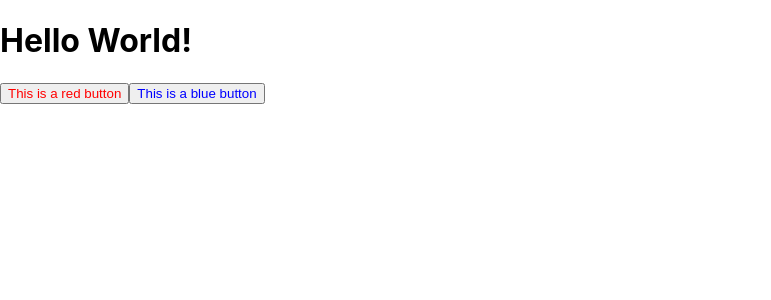
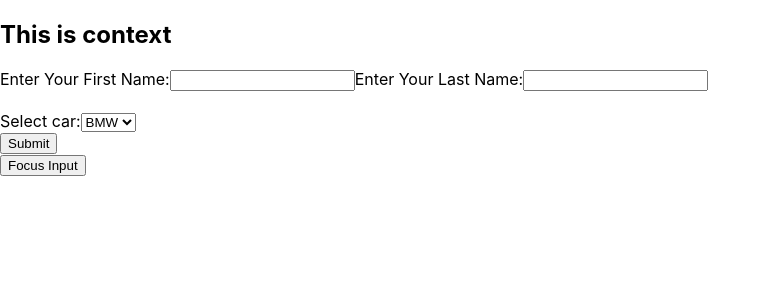
Before and after one commit to kr-mustali/reactapp, a React (Create React App) app: page /form in a window 1280 px wide. Shown: the top 300 px of the page, without its empty margins (0-771 px from the left). Built offline with nearby package versions, Linux system fonts and the light colour scheme.

Commit message:
react hooks

```diff
--- a/package.json
+++ b/package.json
@@ -34,5 +34,8 @@
       "last 1 firefox version",
       "last 1 safari version"
     ]
+  },
+  "devDependencies": {
+    "react-router-dom": "^6.21.3"
   }
 }
--- a/src/App.js
+++ b/src/App.js
@@ -1,11 +1,18 @@
-import Button from "./components/Button";
+import Form from "./Form";
+import Home from "./pages/Home";
+import { BrowserRouter, Routes, Route } from "react-router-dom";
+import Context from "./Context";
+
 function App() {
   return (
-    <div className="App">
-      <h1>Hello World!</h1>
-      <Button color="red" />
-      <Button color="blue" />
-    </div>
+    <Context>
+      <BrowserRouter>
+        <Routes>
+          <Route path="/" element={<Home />} />
+          <Route path="/form" element={<Form />} />
+        </Routes>
+      </BrowserRouter>
+    </Context>
   );
 }
 
--- /dev/null
+++ b/src/Context.js
@@ -0,0 +1,12 @@
+import { createContext } from "react";
+
+export const MyContext = createContext("");
+
+const Context = (props) => {
+  const text = "This is context";
+  return (
+    <MyContext.Provider value={{ text }}>{props.children}</MyContext.Provider>
+  );
+};
+
+export default Context;
--- /dev/null
+++ b/src/Form.js
@@ -0,0 +1,93 @@
+import React, { useEffect, useState, useContext, useRef } from "react";
+import { MyContext } from "./Context";
+
+export default function Form(props) {
+  //context
+  const value = useContext(MyContext);
+  const [inputs, setInputs] = useState({});
+
+  //useRef
+  const inputElement = useRef();
+  const focusInput = () => {
+    inputElement.current.focus();
+  };
+
+  const cars = [
+    { id: 1, brand: "Ford" },
+    { id: 2, brand: "BMW" },
+    { id: 3, brand: "Audi" },
+  ];
+  const handleSubmit = (e) => {
+    e.preventDefault();
+    if (!inputs.fname || !inputs.lname) {
+      alert("Please fill in all required fields");
+      return;
+    }
+    alert(
+      `Welcome ${inputs.fname + " " + inputs.lname}! You have selected ${
+        inputs.carBrand
+      }`
+    );
+    setInputs({});
+  };
+
+  const [count, setCount] = useState(0);
+
+  useEffect(() => {
+    setTimeout(() => {
+      setCount((count) => count + 1);
+    }, 1000);
+  }, [count]);
+
+  const handleChange = (e) => {
+    const name = e.target.name;
+    const value = e.target.value;
+    setInputs((values) => ({ ...values, [name]: value }));
+  };
+  return (
+    <>
+      <form onSubmit={handleSubmit}>
+        {/* <h1>I've rendered {count} times!</h1> */}
+        <h2>{value.text}</h2>
+        <div>
+          <label>
+            Enter Your First Name:
+            <input
+              type="text"
+              name="fname"
+              ref={inputElement}
+              value={inputs.fname || ""}
+              onChange={handleChange}
+            />
+          </label>
+          <label>
+            Enter Your Last Name:
+            <input
+              type="text"
+              name="lname"
+              value={inputs.lname || ""}
+              onChange={handleChange}
+            />
+          </label>
+        </div>
+        <br />
+        <label>
+          Select car:
+          <select
+            name="carBrand"
+            value={inputs.carBrand || "BMW"}
+            onChange={handleChange}
+          >
+            {cars.map((car) => (
+              <option value={car.brand}>{car.brand}</option>
+            ))}
+          </select>
+        </label>
+        <br />
+        <input type="submit" />
+        <br />
+      </form>
+      <button onClick={focusInput}>Focus Input</button>
+    </>
+  );
+}
--- a/src/components/Button.js
+++ b/src/components/Button.js
@@ -1,10 +1,18 @@
 import React from "react";
 
+//react event practice
 function Button(props) {
+  const handleClick = (a) => {
+    alert(props.bg + " " + a);
+  };
+
   return (
     <>
-      <button style={{ color: props.color }}>
-        This is a {props.color} button
+      <button
+        onClick={() => handleClick("Button Clicked")}
+        style={{ color: props.color, backgroundColor: props.bg }}
+      >
+        This is a {props.bg} button
       </button>
     </>
   );
--- /dev/null
+++ b/src/components/Cars.js
@@ -0,0 +1,9 @@
+import React from "react";
+
+export default function Cars(props) {
+  return (
+    <>
+      <li>This is a {props.car}</li>
+    </>
+  );
+}
--- /dev/null
+++ b/src/pages/Home.js
@@ -0,0 +1,35 @@
+import React from "react";
+import Button from "../components/Button";
+import Cars from "../components/Cars";
+import { Link } from "react-router-dom";
+export default function Home() {
+  const length = 3;
+  const cars = [
+    { id: 1, brand: "Ford" },
+    { id: 2, brand: "BMW" },
+    { id: 3, brand: "Audi" },
+  ];
+  return (
+    <>
+      <h1>Hello World!</h1>
+
+      {/* components and props practice */}
+      <Button color="red" bg="blue" />
+      <Button color="blue" bg="red" />
+
+      {/* ternary operator */}
+      {length > 4 ? <h2>Length is {length}</h2> : <h2>Length is small</h2>}
+
+      {/* map() to render list */}
+      <ul>
+        {cars.map((car) => (
+          <Cars car={car.brand} key={car.id} />
+        ))}
+      </ul>
+      <p> React Router Example</p>
+      <p>
+        Fill the form form <Link to="/form">Click</Link>
+      </p>
+    </>
+  );
+}
```
Also changed, not shown: src/index.js (+6 -7 lines), 1 other file (tests, documents, lock files or other folders).
